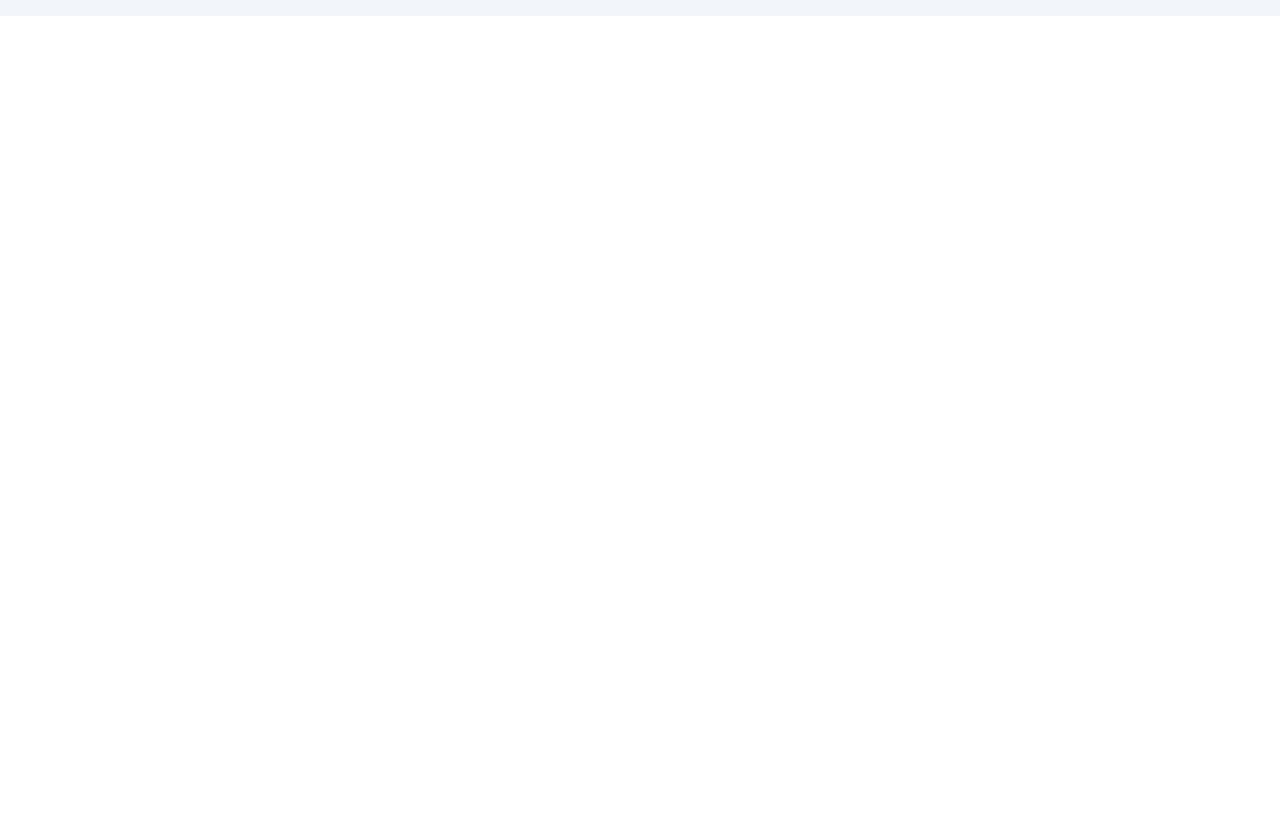
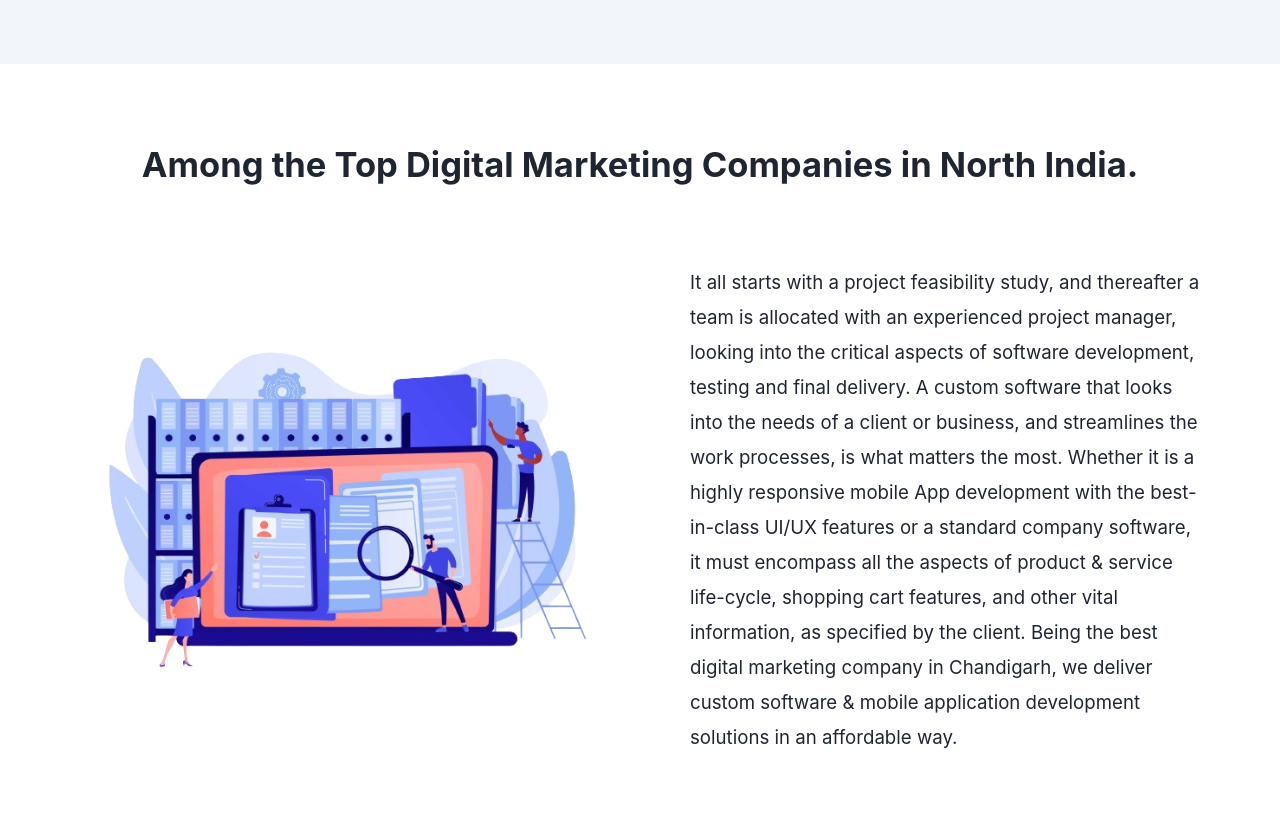
Before and after one commit to abhishekdasz/Kreativan, a plain HTML site: page index.html in a window 1280 px wide. Shown: the part 1174-1993 px from the top of the page. Before the commit the page ends 1190 px from the top, so only its background shows below. Drawn offline with Linux system fonts and the light colour scheme; files whose address does not match are found by name.

Commit message:
domains-section

```diff
--- a/index.html
+++ b/index.html
@@ -66,6 +66,8 @@
             </div>
         </section>
 
+
+        <!-- domain section starts here -->
         <section>
             <div class="domain-section">
                 <div class="domain-container">
@@ -79,5 +81,46 @@
                 </div>
             </div>
         </section>
+        <!-- domain section ends here -->
+
+
+
+        <!-- faq section starts here -->
+        <section>
+            <div class="faq-left">
+                <div class="faq-headings">
+
+                </div>
+            </div>
+            <div class="faq-right">
+
+            </div>
+        </section>
+        <!-- faq section ends here -->
+
+
+
+
+
+
+
+
+        <!-- about-2 section starts here -->
+        <section>
+            <div class="about2-section">
+                <div class="about2-headline">
+                    <h1> Among the Top Digital Marketing Companies in North India. </h1>
+                </div>
+                <div class="about2-container">
+                    <div class="about2-left">
+                        <img src="./assets/about2.png" alt="about2">
+                    </div>
+                    <div class="about2-right">
+                        <p> It all starts with a project feasibility study, and thereafter a team is allocated with an experienced project manager, looking into the critical aspects of software development, testing and final delivery. A custom software that looks into the needs of a client or business, and streamlines the work processes, is what matters the most. Whether it is a highly responsive mobile App development with the best-in-class UI/UX features or a standard company software, it must encompass all the aspects of product & service life-cycle, shopping cart features, and other vital information, as specified by the client. Being the best digital marketing company in Chandigarh, we deliver custom software & mobile application development solutions in an affordable way.  </p>
+                    </div>
+                </div>
+            </div>
+        </section>
+        <!-- about2 section ends here -->
     </body>
 </html>
--- a/style.css
+++ b/style.css
@@ -32,6 +32,10 @@
 {
     color: #00bbee;
 }
+.navbar p:hover
+{
+    cursor: pointer;
+}
 .navbar #active .underline
 {
     height: 1px;
@@ -54,6 +58,7 @@
     display: flex;
     justify-content: center;
     align-items: center;
+    cursor: pointer;
 }
 .dropdown img
 {
@@ -64,6 +69,7 @@
 .logo img
 {
     width: 260px;
+    cursor: pointer;
 }
 
 
@@ -91,7 +97,7 @@
 {
     background-color: blue;
     padding: 15px 30px;
-    border-radius: 5px;
+    border-radius: 6px 6px 6px 0px;
     font-size: smaller;
 }
 .regd-btn p
@@ -189,7 +195,7 @@
     display: flex;
     justify-content: center;
     padding-top: 2rem;
-    padding-bottom: 2rem;
+    padding-bottom: 5rem;
 }
 .domain-container
 {
@@ -212,3 +218,48 @@
     filter: brightness(100%);
     cursor: pointer;
 }
+
+
+
+
+
+
+
+
+
+
+.about2-section
+{
+    /* background-color: #F2F5FA; */
+    display: flex;
+    justify-content: center;
+    align-items: center;
+    flex-direction: column;
+    margin-top: 5rem;
+}
+.about2-headline
+{
+    font-size: 23px;
+    margin-bottom: 5rem;
+}
+.about2-container
+{
+    max-width: 1200px;
+
+    display: flex;
+    justify-content: center;
+    align-items: center;
+    gap: 5rem;
+    margin-bottom: 4rem;
+}
+.about2-container .about2-left img
+{
+    width: 530px;
+}
+
+.about2-container .about2-right p
+{
+    width: 510px;
+    font-size: 14pt;
+    line-height: 1.875em;
+}
```
Also changed, not shown: assets/about2.png (added).
